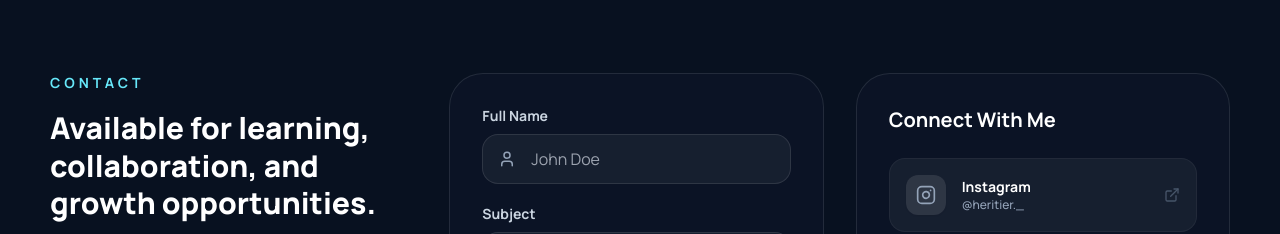
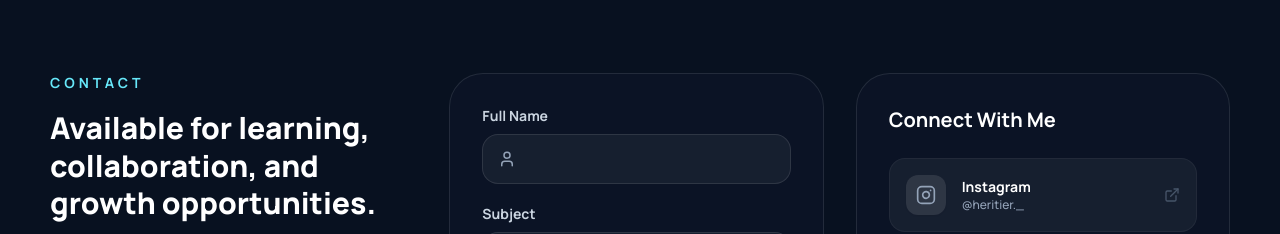
Before and after one commit to Her1t1er/New-Portfolio, a React (Vite) app: page / in a window 1280 px wide. Shown: the part 3760-3994 px from the top of the page. Built offline with nearby package versions, Linux system fonts and the light colour scheme; no server answers.

Commit message:
feat: remove placeholder from contact name input

```diff
--- a/src/App.jsx
+++ b/src/App.jsx
@@ -584,7 +584,6 @@ function App() {
                         required
                         name="name"
                         type="text"
-                        placeholder="John Doe"
                         className="w-full rounded-2xl border border-slate-200 bg-slate-50 py-3 pl-12 pr-4 text-slate-900 outline-none transition focus:border-blue-400 dark:border-white/10 dark:bg-white/5 dark:text-white dark:focus:border-cyan-400"
                       />
                     </div>
```
